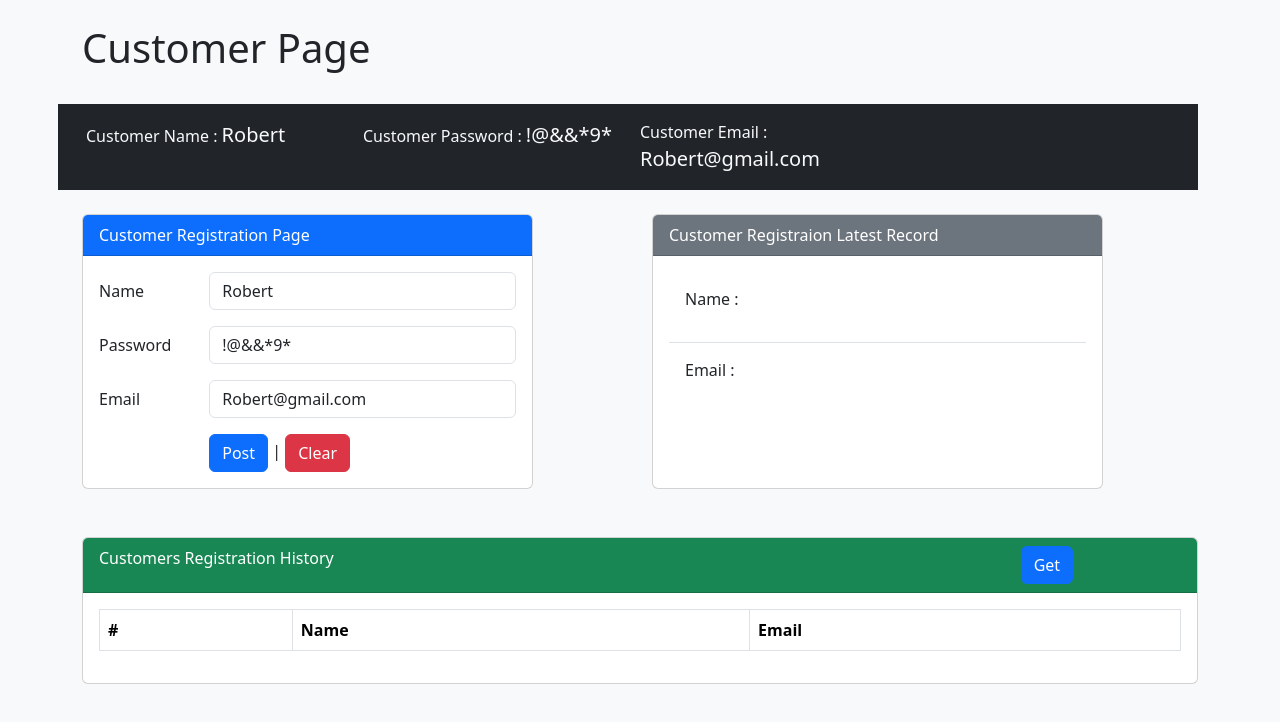
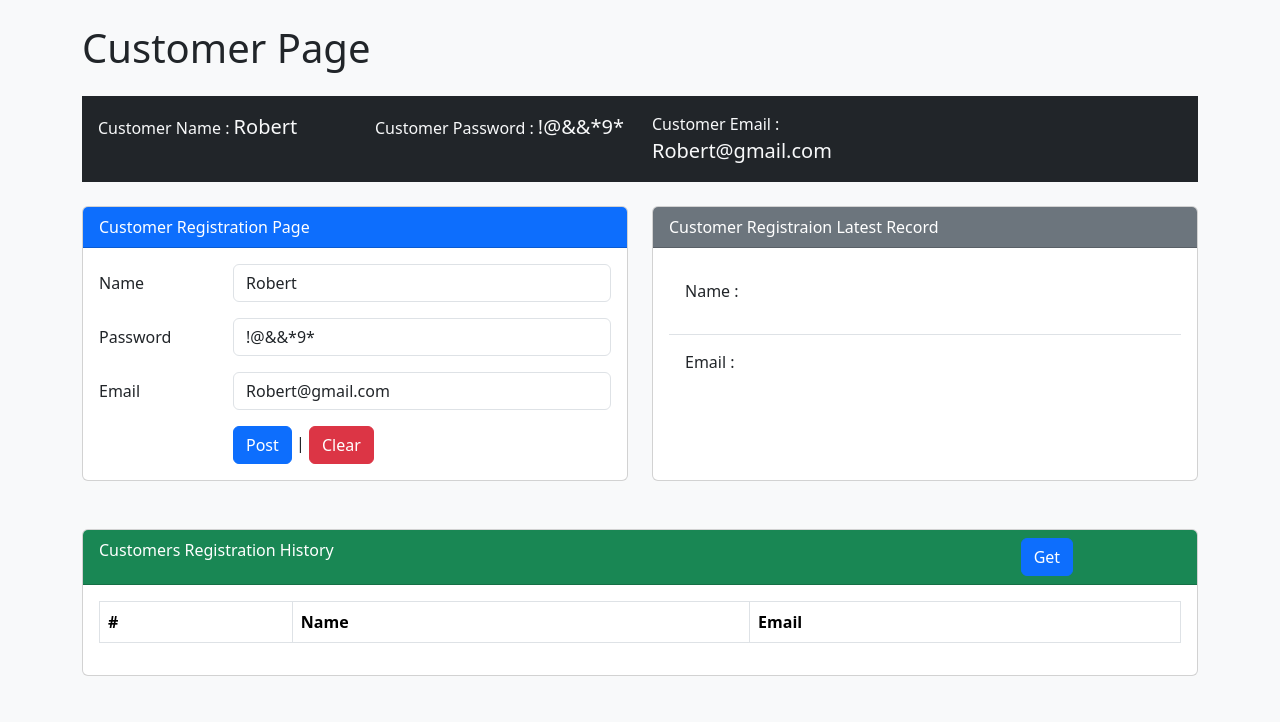
Before and after one commit to madanpatakota/AngularAdvancedConceptsApp, an Angular app: page / in a window 1280 px wide. Shown: the top 722 px of the page. Built offline with nearby package versions, Linux system fonts and the light colour scheme.

Commit message:
Modifications for UI

```diff
--- a/src/app/app.component.css
+++ b/src/app/app.component.css
@@ -0,0 +1,3 @@
+.ml-3 {
+  margin-left: 15px !important;
+}
--- a/src/app/app.component.html
+++ b/src/app/app.component.html
@@ -1,7 +1,8 @@
 <div class="container">
-  <div class="row mt-4">
+  <div class="mt-4">
     <h6 class="display-6">Customer Page</h6>
-    <div class="row mt-4 p-3 bg-dark text-light">
+    <div class="mt-4 p-3 bg-dark text-light">
+      <div class="row">
       <span class="col-3">
         Customer Name :
         <span class="text-monospace fs-5"> {{ Customer.Name }}</span>
@@ -16,10 +17,12 @@
       </span>
     </div>
   </div>
+  </div>
 
   <!--
       1.What is $event contains here ?
       Ans : It contains the data which is emitted | injected by event emitter
+            Note : As of now we are fetching the data from Customerregistration component.
       2. How to configure the variable which is decorated by output ?
       Ans : Based on the event based syntax
       3. How to configure the variable which is decorated by input ?
@@ -27,7 +30,7 @@
   -->
 
   <div class="row mt-4">
-    <div class="col-md-5">
+    <div class="col-md-6">
       <app-customer-registration
         [CustomerInfo]="Customer"
         (CustomerEventEmitter)="evtCustomerReceiveInfo($event)"
@@ -40,8 +43,8 @@
         ></textarea>
       </app-customer-registration>
     </div>
-    <div class="col-md-1"></div>
-    <div class="col-md-5">
+    <!-- <div class="col-md-1"></div> -->
+    <div class="col-md-6">
       <app-customer-details
         [CustomerRecord]="CustomerLatestRecord"
       ></app-customer-details>
--- a/src/app/app.component.ts
+++ b/src/app/app.component.ts
@@ -14,6 +14,7 @@ export class AppComponent {
   /* Prepare this object for send the data to the customer details component and customer history component*/
   CustomerLatestRecord = {};
 
+
   evtCustomerReceiveInfo($event: any) {
     this.Customer = $event;
     console.log(this.Customer);
```
